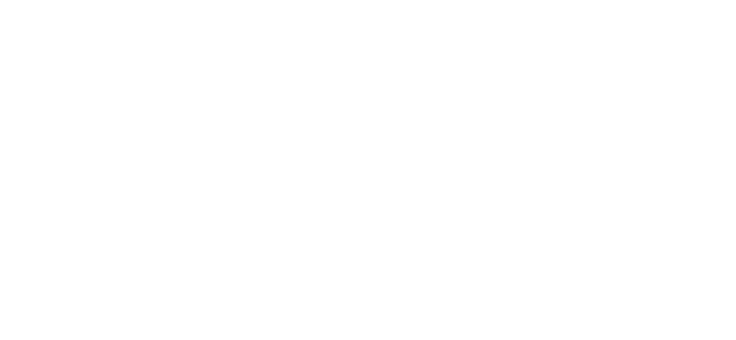
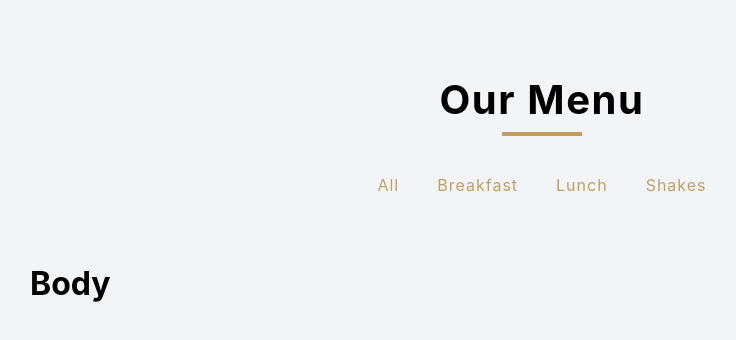
Before and after one commit to omr-dev/menu, a React (Vite) app: page / in a window 1280 px wide. Shown: the top 340 px of the page, without its empty margins (98-834 px from the left). Built offline with nearby package versions, Linux system fonts and the light colour scheme.

Commit message:
navbar design completed

```diff
--- a/src/App.css
+++ b/src/App.css
@@ -0,0 +1,4 @@
+.App{
+    margin: 8rem auto;
+    width: 80%;
+}
--- a/src/App.tsx
+++ b/src/App.tsx
@@ -1,13 +1,15 @@
-
-import './App.css'
+import './App.css';
+import Body from './components/body/Body';
+import Header from './components/header/Header';
 
 function App() {
 
-  return (
-    <div className="App">
-
-    </div>
-  )
+    return (
+        <div className="App">
+            <Header/>
+            <Body/>
+        </div>
+    );
 }
 
-export default App
+export default App;
--- /dev/null
+++ b/src/components/body/Body.tsx
@@ -0,0 +1,6 @@
+const Body=()=>{
+    return(
+        <h1>Body</h1>
+    )
+}
+export default Body;
--- /dev/null
+++ b/src/components/header/Header.tsx
@@ -0,0 +1,17 @@
+import styles from './header.module.css';
+const Header = () => {
+    return (
+        <div className={styles.header}>
+            <div className={styles.titleBar}>
+                <h1 className={styles.title}>Our Menu</h1>
+                <div className={styles.underline}/>
+            </div>
+            <div className={styles.navbar}>
+                <button className={styles.navbarButton}>All</button>
+                <button className={styles.navbarButton}>Breakfast</button>
+                <button className={styles.navbarButton}>Lunch</button>
+                <button className={styles.navbarButton}>Shakes</button>
+            </div>
+        </div>);
+};
+export default Header;
--- /dev/null
+++ b/src/components/header/header.module.css
@@ -0,0 +1,51 @@
+.header {
+    width: 80vw;
+}
+
+.titleBar {
+    display: flex;
+    flex-direction: column;
+    align-items: center;
+}
+
+.title {
+    text-align: center;
+    font-size: 4rem;
+    line-height: 1;
+    letter-spacing: .16rem;
+    margin-bottom: 1.2rem;
+    margin-top: 0;
+}
+
+.underline {
+    height: 0.4rem;
+    width: 8rem;
+    background-color: var(--clr-gold);
+    margin-bottom: 3.2rem;
+}
+
+.navbar {
+    display: flex;
+    justify-content: center;
+    gap: 1rem;
+margin-bottom: 6.4rem;
+}
+
+.navbarButton {
+    padding: 0.6rem 1.2rem;
+    border: 2px solid transparent;
+    color: var(--clr-gold);
+    background-color: transparent;
+    letter-spacing: 0.1rem;
+    cursor: pointer;
+    transition: all 0.3s linear ;
+    border-radius: 0.4rem;
+
+}
+.navbarButton:hover{
+    border: 2px solid var(--clr-gold);
+    background-color: var(--clr-gold);
+    color: var(--clr-white);
+
+
+}
--- a/src/index.css
+++ b/src/index.css
@@ -1,9 +1,31 @@
-@import 'normalize.css';
-:root{
+@import "normalize.css";
+
+/*COLORS*/
+
+:root {
     --clr-grey-1: hsl(209, 61%, 16%);
     --clr-grey-5: hsl(210, 22%, 49%);
     --clr-grey-10: hsl(210, 36%, 96%);
-    --clr-white: #fff;
+    --clr-white: #ffffff;
     --clr-gold: #c59d5f;
 
 }
+
+/*RESET*/
+:root {
+    font-size: 62.5%;
+}
+
+* {
+    box-sizing: border-box
+}
+
+body {
+    font-size: 1.6rem;
+}
+
+/*general specs*/
+body {
+    font-family: -apple-system, BlinkMacSystemFont, "Segoe UI", Roboto, Oxygen, Ubuntu, Cantarell, "Open Sans", "Helvetica Neue", sans-serif;
+    background-color: var(--clr-grey-10);
+}
```
